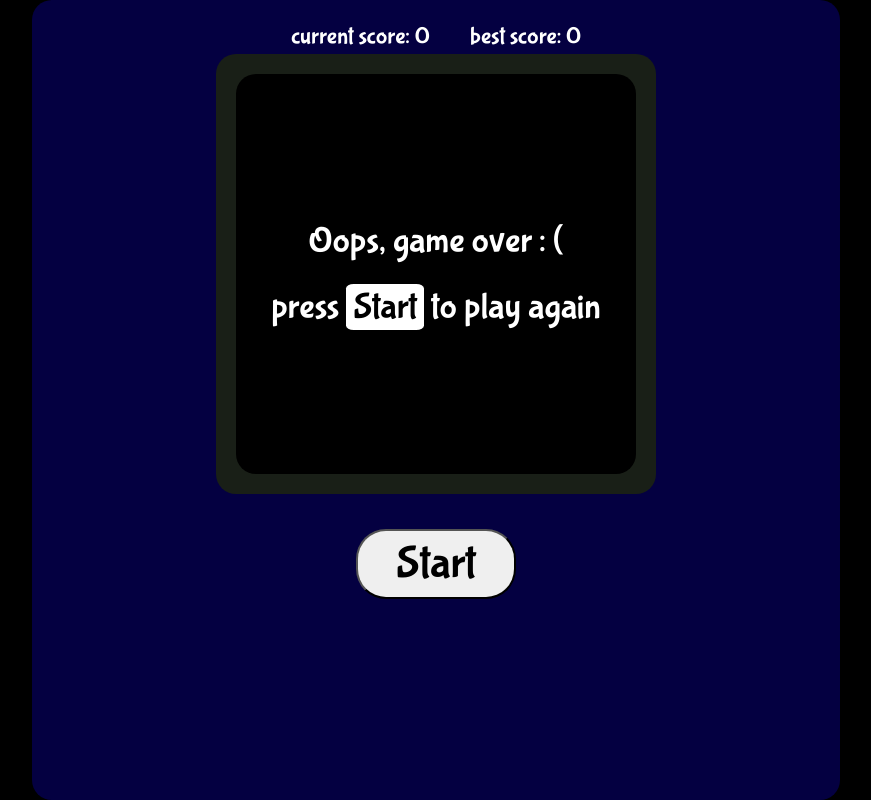
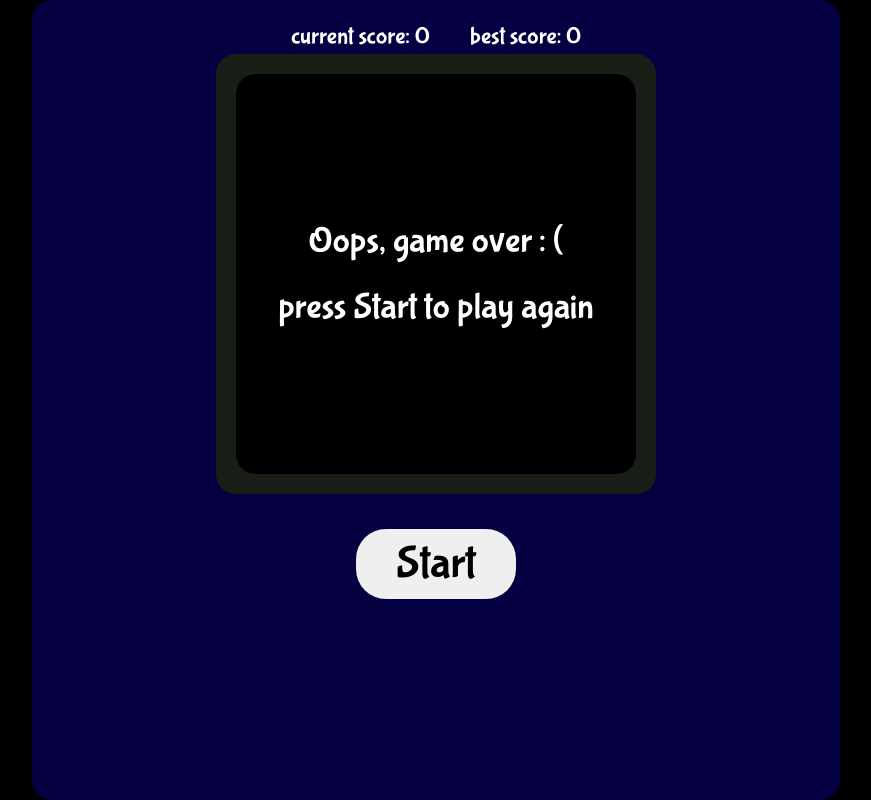
Before and after one commit to PopovDS617/snake-game, a React (Vite) app: page / in a window 1280 px wide. Shown: the whole page, without its empty margins (204-1075 px from the left). Built offline with nearby package versions, Linux system fonts and the light colour scheme.

Commit message:
chore: change readme, prefix css

```diff
--- a/src/App.scss
+++ b/src/App.scss
@@ -1,7 +1,11 @@
 .app {
   height: 100vh;
   overflow: auto;
+  display: -webkit-box;
+  display: -ms-flexbox;
   display: flex;
+  -webkit-box-pack: center;
+  -ms-flex-pack: center;
   justify-content: center;
 }
 
@@ -10,9 +14,18 @@
   width: 100%;
   background-color: rgb(4, 0, 65);
   padding: 20px;
+  display: -webkit-box;
+  display: -ms-flexbox;
   display: flex;
+  -webkit-box-orient: vertical;
+  -webkit-box-direction: normal;
+  -ms-flex-direction: column;
   flex-direction: column;
+  -webkit-box-pack: start;
+  -ms-flex-pack: start;
   justify-content: flex-start;
+  -webkit-box-align: center;
+  -ms-flex-align: center;
   align-items: center;
   @media (min-width: 768px) {
     max-width: 60%;
--- a/src/components/Modal/modal.scss
+++ b/src/components/Modal/modal.scss
@@ -1,9 +1,18 @@
 .modal-container {
   width: 100%;
   height: 100%;
+  display: -webkit-box;
+  display: -ms-flexbox;
   display: flex;
+  -webkit-box-orient: vertical;
+  -webkit-box-direction: normal;
+  -ms-flex-direction: column;
   flex-direction: column;
+  -webkit-box-pack: center;
+  -ms-flex-pack: center;
   justify-content: center;
+  -webkit-box-align: center;
+  -ms-flex-align: center;
   align-items: center;
   color: white;
   background-color: black;
@@ -18,7 +27,7 @@
   padding: 15px;
 }
 
-.modal-text__enter {
+.modal-text__start {
   background-color: white;
   color: black;
   padding: 2px 7px;
--- a/src/components/Score/score.scss
+++ b/src/components/Score/score.scss
@@ -1,6 +1,12 @@
 .score-container {
+  display: -webkit-box;
+  display: -ms-flexbox;
   display: flex;
+  -webkit-box-pack: space-evenly;
+  -ms-flex-pack: space-evenly;
   justify-content: space-evenly;
+  -webkit-box-align: center;
+  -ms-flex-align: center;
   align-items: center;
   color: white;
   font-size: 18px;
--- a/src/components/Screen/screen.scss
+++ b/src/components/Screen/screen.scss
@@ -1,4 +1,6 @@
 .screen {
+  -webkit-transition: 0.5s ease;
+  -o-transition: 0.5s ease;
   transition: 0.5s ease;
   width: 300px;
   height: 300px;
@@ -16,7 +18,10 @@
   height: 100%;
   width: 100%;
 
+  display: -ms-grid;
+
   display: grid;
+
   grid-template-columns: repeat(12, 1fr);
 
   div {
@@ -32,15 +37,14 @@
     background: red;
     z-index: 999;
     border: none;
+    -webkit-animation: glow 1s infinite alternate;
     animation: glow 1s infinite alternate;
   }
 }
 
-@keyframes glow {
+@-webkit-keyframes glow {
   from {
+    -webkit-box-shadow: 0 0 2px 0px red;
     box-shadow: 0 0 2px 0px red;
   }
-  to {
-    box-shadow: 0 0 5px 3px red;
-  }
 }
--- a/src/index.scss
+++ b/src/index.scss
@@ -126,10 +126,14 @@ table {
   border-spacing: 0;
 }
 
+button {
+  border: none;
+}
 //
 body {
+  -webkit-box-sizing: border-box;
   box-sizing: border-box;
-
+  -webkit-tap-highlight-color: transparent;
   overflow: auto;
   margin: 0;
   font-family: 'Bubblegum Sans', cursive;
```
Also changed, not shown: 1 other file (tests, documents, lock files or other folders).
